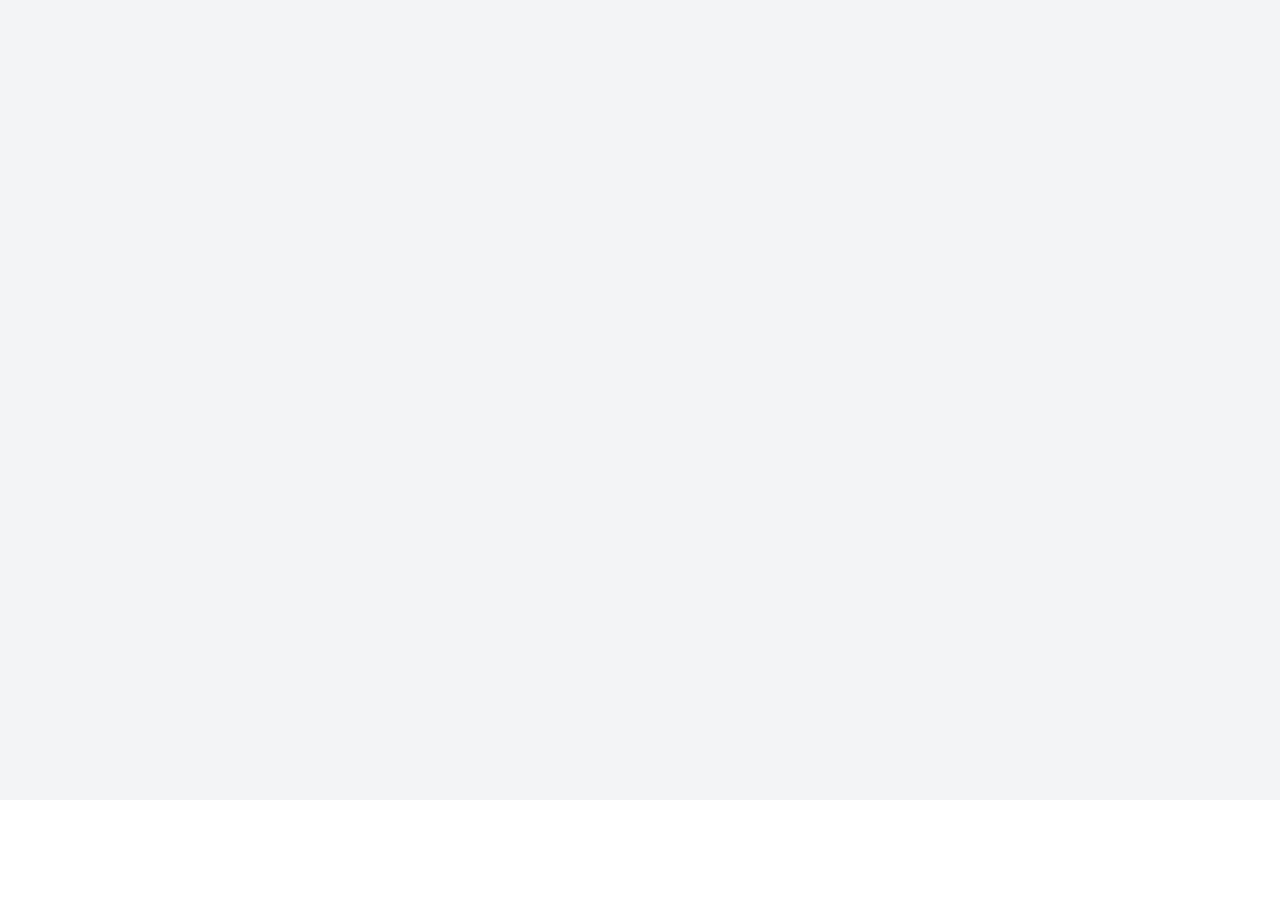
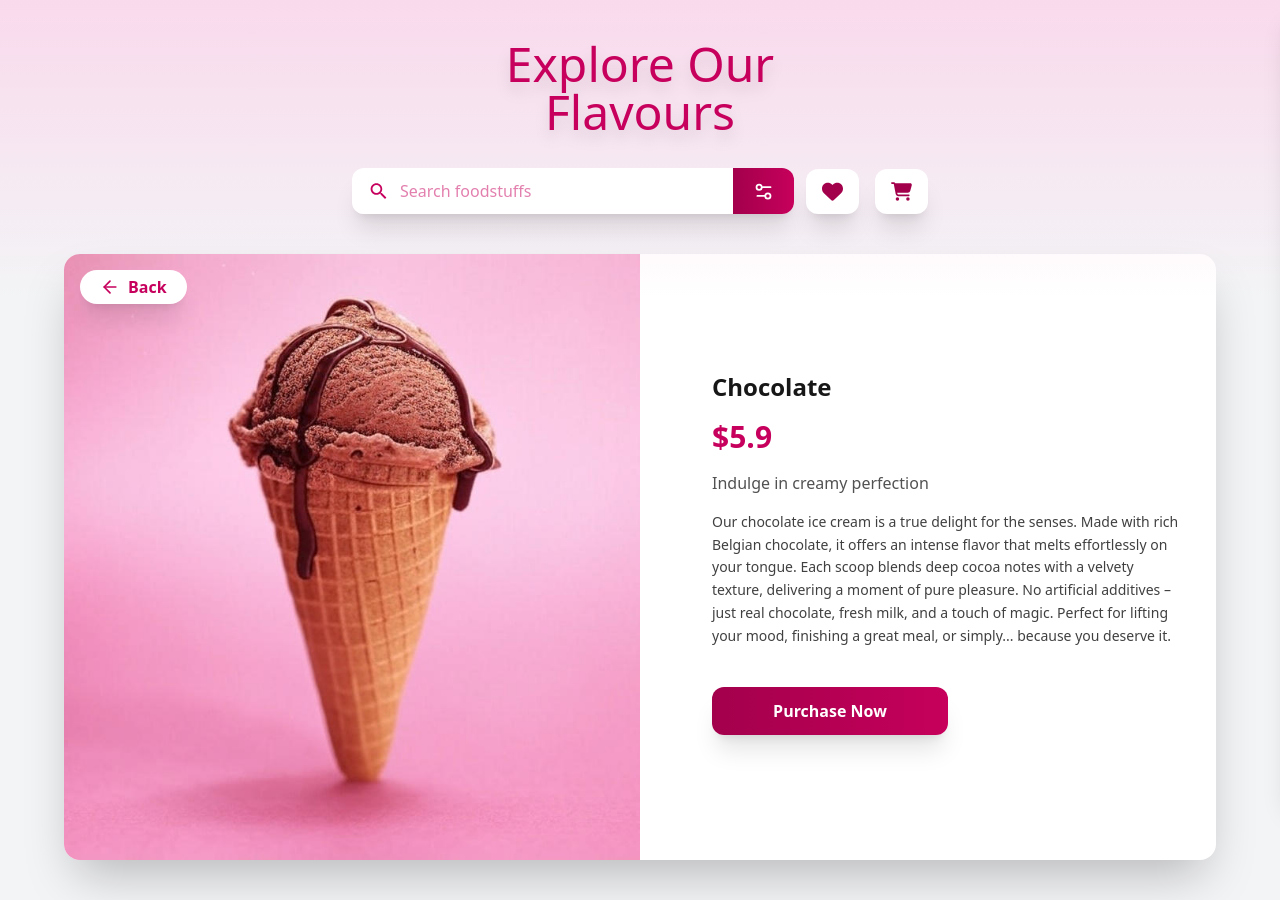
Before and after one commit to MilaKropeczka/FrostBite, a React (Vite) app: page /product/1 in a window 1280 px wide. Before the commit this address had no page. Before the commit the page ends 800 px from the top, so only its background shows below. Built offline with nearby package versions, Linux system fonts and the light colour scheme.

Commit message:
feat: view product logic

```diff
--- a/src/features/products/ProductCard/ProductCard.tsx
+++ b/src/features/products/ProductCard/ProductCard.tsx
@@ -25,7 +25,10 @@ export function ProductCard({ product }: ProductCardProps) {
 
 	return (
 		<div className='bg-white rounded-2xl shadow-xl w-full flex flex-col items-center transition-transform duration-300 transform hover:-translate-y-1 justify-end mb-3 relative'>
-			<Link to='product' className='w-full'>
+			<Link
+				key={product.id}
+				to={`/product/${product.id}`}
+				className='w-full'>
 				<div
 					className='absolute top-2 right-2 p-2 rounded-full bg-white/95 hover:bg-pink-100 transition-colors duration-300 z-10'
 					onClick={(e) => {
--- a/src/features/products/ProductView/ProductView.tsx
+++ b/src/features/products/ProductView/ProductView.tsx
@@ -1,13 +1,35 @@
-import Img1 from '@/assets/1.jpg';
 import { Button } from '@/components/UI';
 import { BackButton } from '@/components/UI';
+import { useParams } from 'react-router-dom';
+import { useShopSlice } from '@/store/useShopSlice';
+import { useCartDrawerStore } from '@/store/useCartDrawerStore';
+import { products } from '@/data/products';
 
 export function ProductView() {
+	const { productId } = useParams<{ productId: string }>();
+	const id = Number(productId);
+	const { addToCart, setHighlightedId } = useShopSlice();
+	const { openCart } = useCartDrawerStore();
+
+	const product = products.find((p) => p.id === id);
+
+	function handleAddCart() {
+		if (!product) return;
+		const cartProduct = { ...product, quantity: 1 };
+		addToCart(cartProduct);
+		openCart();
+		setHighlightedId(id);
+	}
+
+	if (!product) {
+		return <div>Produkt nie znaleziony</div>;
+	}
+
 	return (
 		<div className='flex flex-col md:flex-row items-center w-full max-w-6xl mx-auto mt-10 gap-10 bg-white shadow-2xl rounded-2xl overflow-hidden mb-10'>
 			<div className='w-full md:w-1/2 overflow-hidden aspect-[19/20] relative'>
 				<img
-					src={Img1}
+					src={product?.image}
 					alt='iceCream'
 					className='w-full h-full object-cover transition-transform duration-300 hover:scale-105'
 				/>
@@ -16,10 +38,12 @@ export function ProductView() {
 
 			<div className='w-full md:flex-1 flex flex-col justify-center gap-y-4 px-8 py-6'>
 				<h2 className='text-2xl font-semibold text-neutral-900'>
-					Chocolate Ice Cream
+					{product?.name}
 				</h2>
 
-				<p className='text-3xl font-bold text-pink-700'>$4.20</p>
+				<p className='text-3xl font-bold text-pink-700'>
+					${product.price}
+				</p>
 
 				<h3 className='text-neutral-600 font-medium'>
 					Indulge in creamy perfection
@@ -38,7 +62,7 @@ export function ProductView() {
 
 				<Button
 					className='mt-6 w-full sm:w-1/2 px-6 py-3 text-base font-semibold shadow-xl'
-					onClick={() => console.log('test')}>
+					onClick={handleAddCart}>
 					Purchase Now
 				</Button>
 			</div>
--- a/src/routes/routes.tsx
+++ b/src/routes/routes.tsx
@@ -16,7 +16,7 @@ export const routes: RouteObject[] = [
 					{ path: '/search', element: <div>filtredSearch</div> },
 					{ path: '/favorites', element: <Favorites /> },
 					{ path: '/cart', element: <Cart /> },
-					{ path: '/product', element: <ProductView /> },
+					{ path: '/product/:productId', element: <ProductView /> },
 				],
 			},
 		],
```
